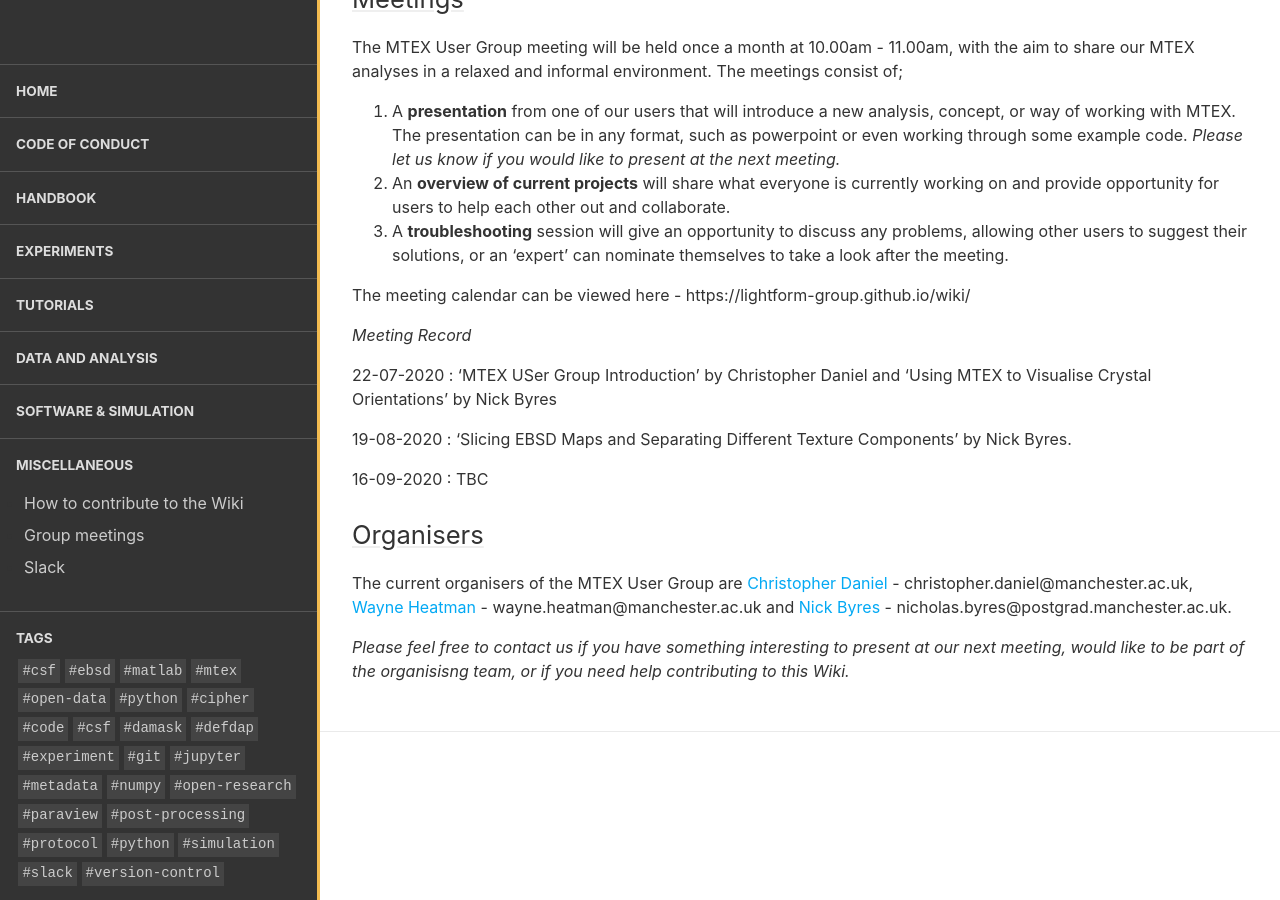
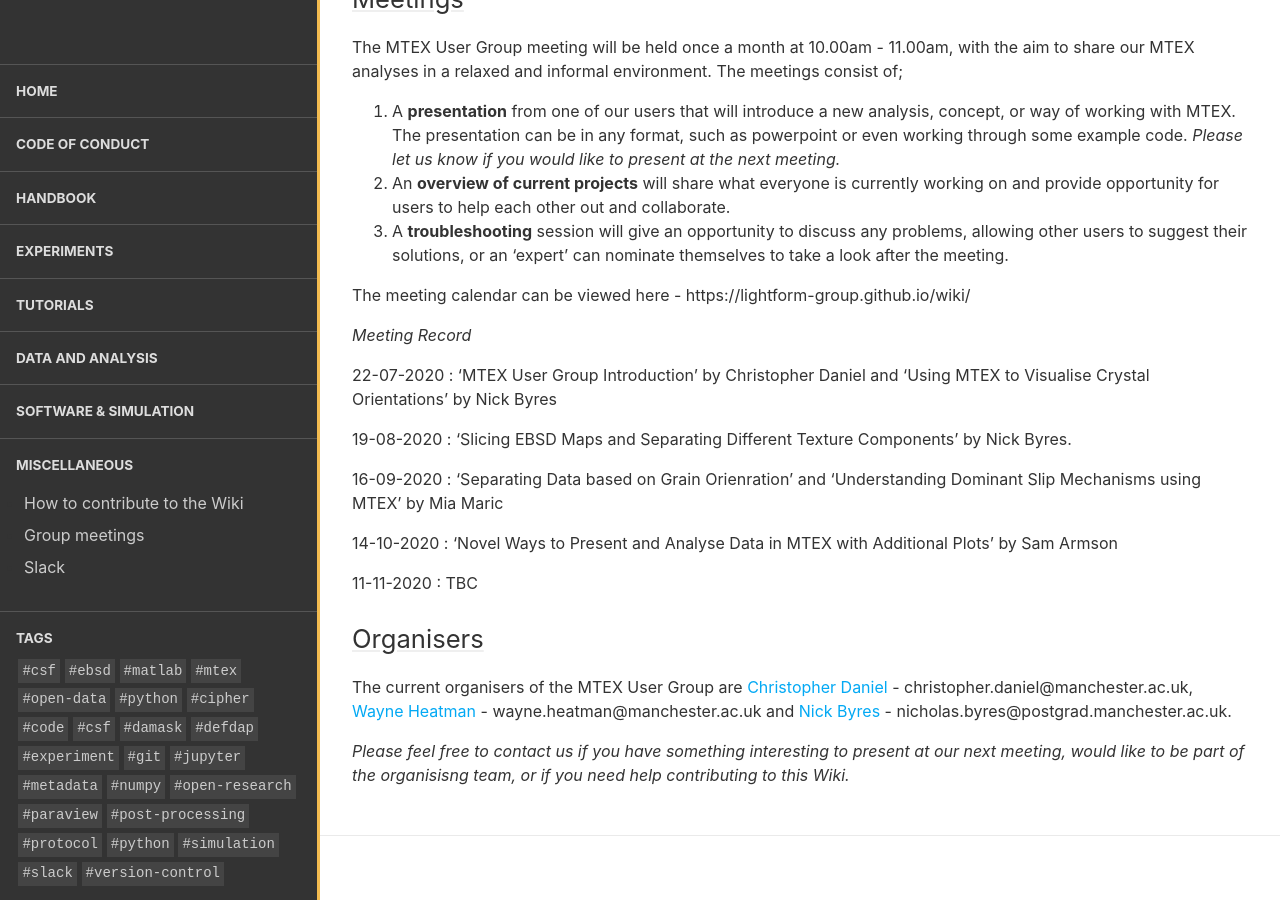
Before and after one commit to LightForm-group/wiki, a Jekyll site: the page built from collections/_software_and_simulation/mtex_user_group.md, in a window 1280 px wide and 900 px high, scrolled down 1330 px. Built offline with Jekyll 4.4.1, drawn with Linux system fonts in a browser that asks for light colours; nearby versions of some CDN libraries.

Commit message:
Update mtex_user_group.md

```diff
--- a/collections/_software_and_simulation/mtex_user_group.md
+++ b/collections/_software_and_simulation/mtex_user_group.md
@@ -47,11 +47,15 @@
 
 *Meeting Record*
 
-22-07-2020 : 'MTEX USer Group Introduction' by Christopher Daniel and  'Using MTEX to Visualise Crystal Orientations' by Nick Byres
+22-07-2020 : 'MTEX User Group Introduction' by Christopher Daniel and  'Using MTEX to Visualise Crystal Orientations' by Nick Byres
 
 19-08-2020 : 'Slicing EBSD Maps and Separating Different Texture Components' by Nick Byres.
 
-16-09-2020 : TBC
+16-09-2020 : 'Separating Data based on Grain Orienration' and 'Understanding Dominant Slip Mechanisms using MTEX' by Mia Maric
+
+14-10-2020 : 'Novel Ways to Present and Analyse Data in MTEX with Additional Plots' by Sam Armson
+
+11-11-2020 : TBC
 
 ## Organisers
 
```
